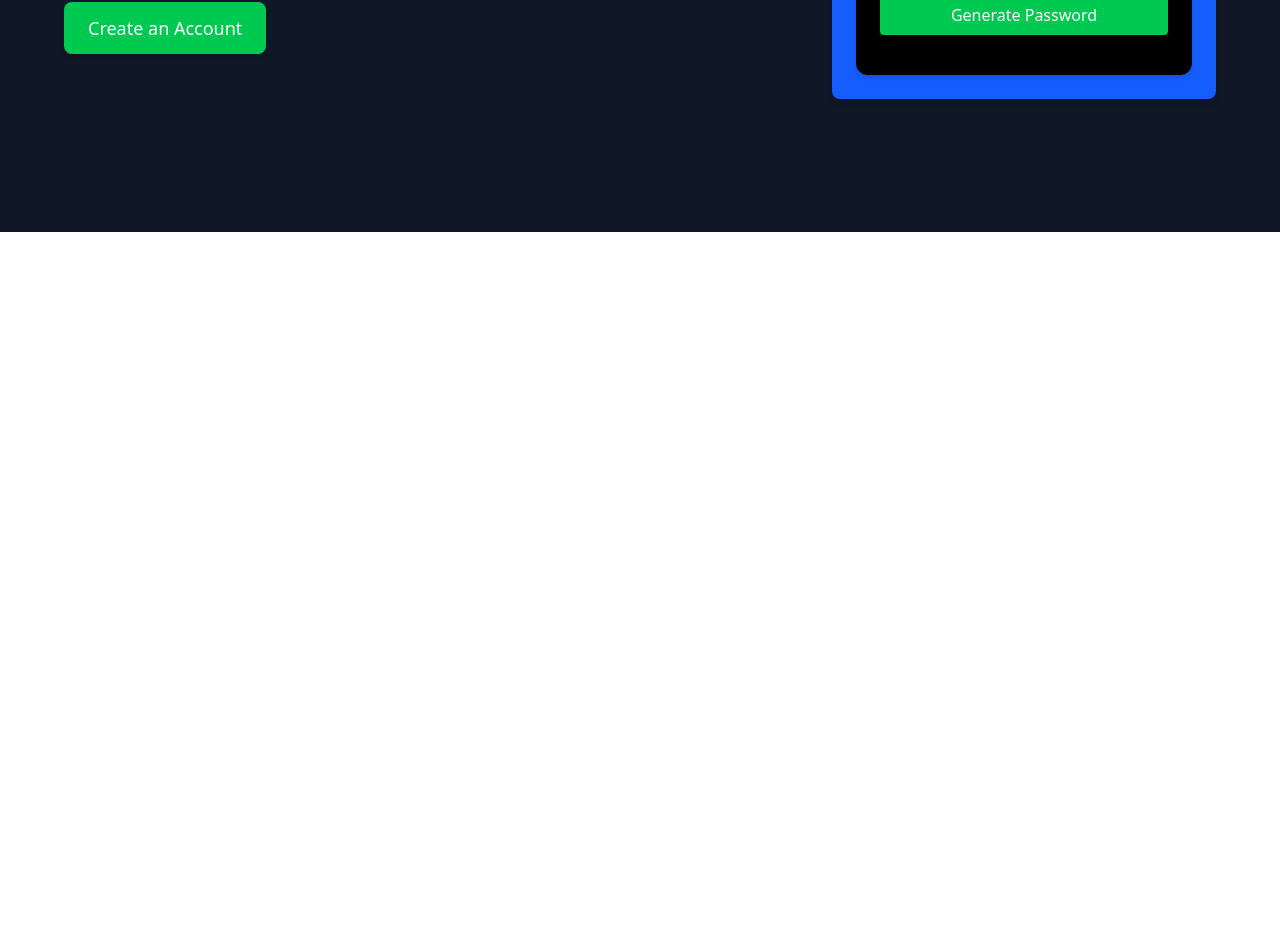
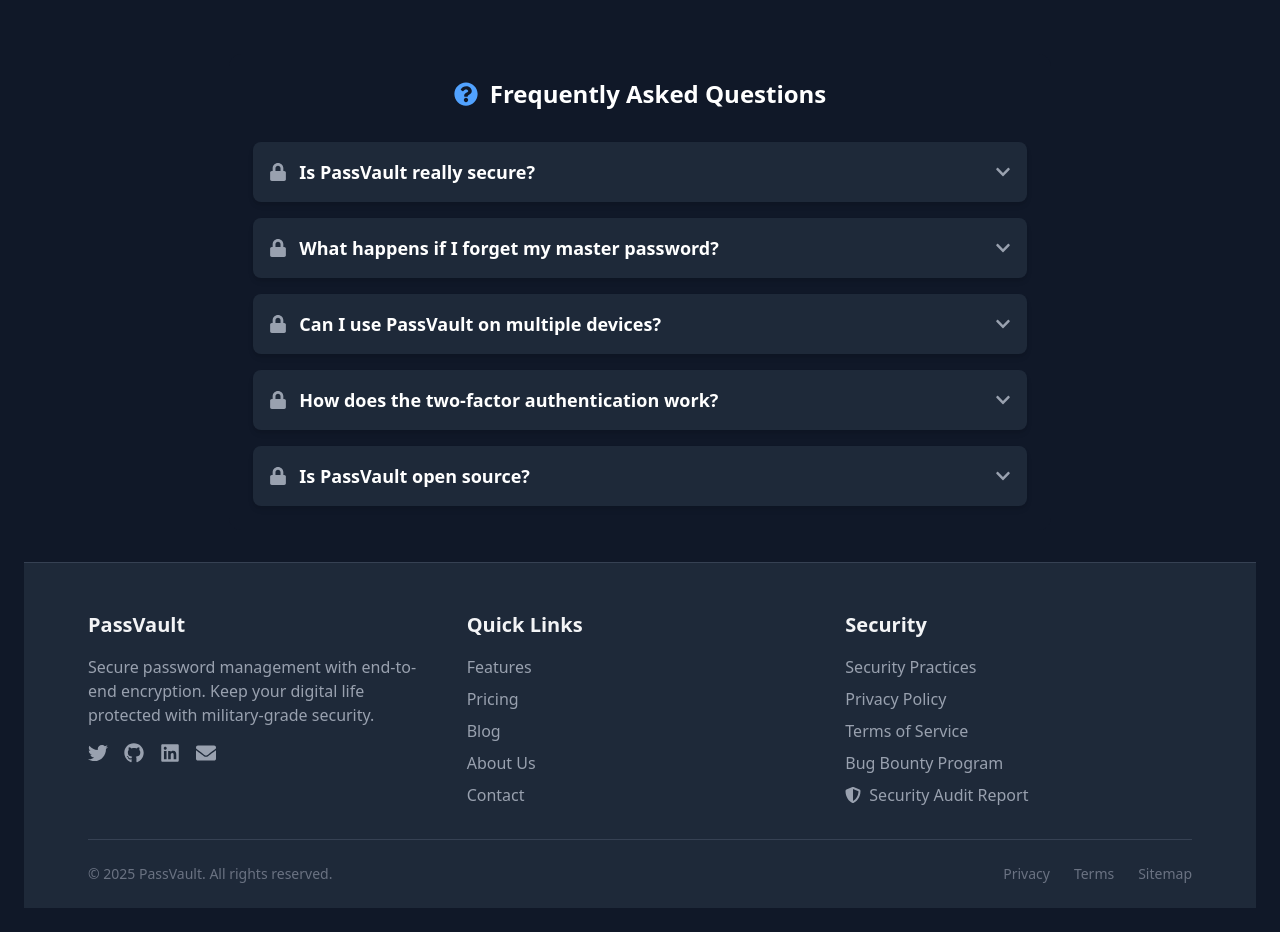
Before and after one commit to arnab-git-404/PassVault, a React (Vite) app in the folder frontend/: page / in a window 1280 px wide. Shown: the part 568-1500 px from the top of the page. Before the commit the page ends 800 px from the top, so only its background shows below. Built offline with nearby package versions, Linux system fonts and the light colour scheme; no server answers.

Commit message:
LandingPage

```diff
--- a/frontend/src/pages/LandingPage.jsx
+++ b/frontend/src/pages/LandingPage.jsx
@@ -1,18 +1,68 @@
-import React from "react";
+import React, { useState } from "react";
 import { Link } from "react-router-dom";
 import GeneratePassword from "../components/GeneratePassword";
 import SignUpModal from "../components/SignUpModal";
+import {
+  FaQuestionCircle,
+  FaCircle,
+  FaChevronDown,
+  FaChevronUp,
+  FaTwitter,
+  FaGithub,
+  FaLinkedin,
+  FaEnvelope,
+  FaLock,
+  FaShieldAlt,
+  FaLockOpen
+} from "react-icons/fa";
 
 export default function LandingPage() {
+  const [activeFaq, setActiveFaq] = useState(null);
+
+  const toggleFaq = (index) => {
+    setActiveFaq(activeFaq === index ? null : index);
+  };
+
+  // FAQ data
+  const faqData = [
+    {
+      question: "Is PassVault really secure?",
+      answer:
+        "Yes, PassVault uses AES-256 encryption, which is virtually unbreakable with current technology. Your master password never leaves your device, and all encryption/decryption happens locally.",
+    },
+    {
+      question: "What happens if I forget my master password?",
+      answer:
+        "Since we never store your master password and have no way to decrypt your data without it, it's crucial that you remember it. Consider creating a secure backup of your master password in a safe place.",
+    },
+    {
+      question: "Can I use PassVault on multiple devices?",
+      answer:
+        "Yes, you can access your PassVault from any device. Your encrypted data syncs securely across devices, but you'll always need your master password to decrypt it.",
+    },
+    {
+      question: "How does the two-factor authentication work?",
+      answer:
+        "Two-factor authentication adds an extra layer of security by requiring something you know (your master password) and something you have (like your phone). Even if someone knows your master password, they can't access your vault without the second factor.",
+    },
+    {
+      question: "Is PassVault open source?",
+      answer:
+        "Yes! We believe in transparency and community-driven security. Our code is available for review on GitHub, which means security experts worldwide can verify our security claims and help improve our platform.",
+    },
+  ];
+
   return (
     <div className="bg-gray-900 text-white min-h-screen flex flex-col items-center justify-center p-6">
       <div className="flex flex-col md:flex-row items-center justify-between w-full max-w-6xl gap-8 md:gap-16">
         {/* Left Side Content */}
         <div className="w-full md:w-2/3 text-left">
-          <h1 className="text-5xl font-bold mb-4 drop-shadow-lg">Welcome to PassVault</h1>
+          <h1 className="text-5xl font-bold mb-4 drop-shadow-lg">
+            Welcome to PassVault
+          </h1>
           <p className="text-lg text-gray-300 mb-6 animate-fade-in">
-            Securely store, manage, and generate passwords with ease.
-            Your digital security starts here.
+            Securely store, manage, and generate passwords with ease. Your
+            digital security starts here.
           </p>
 
           {/* Features Section */}
@@ -20,26 +70,35 @@ export default function LandingPage() {
             {/* Feature 1 */}
             <div className="hover:cursor-pointer bg-gray-800 p-6 rounded-lg shadow-lg hover:shadow-xl transition-transform transform hover:scale-105">
               <h2 className="text-2xl font-bold mb-2">🔒 Secure Storage</h2>
-              <p className="text-gray-400">Your passwords are encrypted with military-grade security.</p>
+              <p className="text-gray-400">
+                Your passwords are encrypted with military-grade security.
+              </p>
             </div>
 
             {/* Feature 2 */}
             <div className="hover:cursor-pointer bg-gray-800 p-6 rounded-lg shadow-lg hover:shadow-xl transition-transform transform hover:scale-105">
               <h2 className="text-2xl font-bold mb-2">⚡ Easy Access</h2>
-              <p className="text-gray-400">Access your passwords anytime, anywhere with our intuitive dashboard.</p>
+              <p className="text-gray-400">
+                Access your passwords anytime, anywhere with our intuitive
+                dashboard.
+              </p>
             </div>
 
             {/* Feature 3 */}
             <div className="hover:cursor-pointer bg-gray-800 p-6 rounded-lg shadow-lg hover:shadow-xl transition-transform transform hover:scale-105">
-              <h2 className="text-2xl font-bold mb-2">🛡️ Two-Factor Authentication</h2>
-              <p className="text-gray-400">Enhance your security with built-in 2FA support.</p>
+              <h2 className="text-2xl font-bold mb-2">
+                🛡️ Two-Factor Authentication
+              </h2>
+              <p className="text-gray-400">
+                Enhance your security with built-in 2FA support.
+              </p>
             </div>
           </div>
 
           {/* Call to Action */}
           <div className="mt-8">
             <button className="hover:cursor-pointer bg-green-500 px-6 py-3 rounded-lg text-lg hover:bg-green-600 transition-transform transform hover:scale-105 shadow-md hover:shadow-lg">
-              <Link to="/signin">Create an Account</Link>
+              <Link to="/signup">Create an Account</Link>
             </button>
           </div>
         </div>
@@ -51,6 +110,231 @@ export default function LandingPage() {
           </div>
         </div>
       </div>
+
+      {/* Improved FAQ Section */}
+      <div className="bg-gray-900 rounded-xl p-6 mb-8 md:w-2/3 mt-16 w-full max-w-6xl">
+        <h2 className="text-2xl font-bold mb-8 flex items-center justify-center">
+          <FaQuestionCircle className="text-blue-400 mr-3" />
+          Frequently Asked Questions
+        </h2>
+
+        <div className="space-y-4">
+          {faqData.map((faq, index) => (
+            <div
+              key={index}
+              className={`bg-gray-800 rounded-lg overflow-hidden transition-all duration-300 shadow-md ${
+                activeFaq === index
+                  ? "border-l-4 border-blue-500"
+                  : "hover:bg-gray-750"
+              }`}
+            >
+              {/* Question (clickable header) */}
+              <div
+                className="p-4 cursor-pointer flex justify-between items-center"
+                onClick={() => toggleFaq(index)}
+              >
+                <h3 className="text-lg font-semibold flex items-center">
+                  {activeFaq === index ? (
+                    <FaLockOpen className="mr-3 text-blue-500 transition-colors duration-300" />
+                  ) : (
+                    <FaLock className="mr-3 text-gray-400 transition-colors duration-300" />
+                  )}
+                  {faq.question}
+                </h3>
+                <div
+                  className={`transition-transform duration-300 ${
+                    activeFaq === index ? "transform rotate-180" : ""
+                  }`}
+                >
+                  <FaChevronDown
+                    className={`${
+                      activeFaq === index ? "text-blue-500" : "text-gray-400"
+                    }`}
+                  />
+                </div>
+              </div>
+
+              {/* Answer (collapsible content) */}
+              <div
+                className={`overflow-hidden transition-all duration-300 ease-in-out ${
+                  activeFaq === index ? "max-h-40" : "max-h-0"
+                }`}
+              >
+                <div className="p-4 pt-0 text-gray-300 bg-gray-800 border-t border-gray-700">
+                  {faq.answer}
+                </div>
+              </div>
+            </div>
+          ))}
+        </div>
+      </div>
+
+      {/* New Footer Section */}
+      <footer className="w-full bg-gray-800 mt-auto pt-12 pb-6 border-t border-gray-700">
+        <div className="max-w-6xl mx-auto px-6">
+          <div className="grid grid-cols-1 md:grid-cols-3 gap-8 mb-8">
+            {/* About */}
+            <div>
+              <h3 className="text-xl font-bold mb-4 text-gray-100">
+                PassVault
+              </h3>
+              <p className="text-gray-400 mb-4">
+                Secure password management with end-to-end encryption. Keep your
+                digital life protected with military-grade security.
+              </p>
+              <div className="flex space-x-4">
+                <a
+                  href="#"
+                  className="text-gray-400 hover:text-blue-400 transition-colors"
+                >
+                  <FaTwitter size={20} />
+                </a>
+                <a
+                  href="#"
+                  className="text-gray-400 hover:text-purple-400 transition-colors"
+                >
+                  <FaGithub size={20} />
+                </a>
+                <a
+                  href="#"
+                  className="text-gray-400 hover:text-blue-500 transition-colors"
+                >
+                  <FaLinkedin size={20} />
+                </a>
+                <a
+                  href="#"
+                  className="text-gray-400 hover:text-red-400 transition-colors"
+                >
+                  <FaEnvelope size={20} />
+                </a>
+              </div>
+            </div>
+
+            {/* Quick Links */}
+            <div>
+              <h3 className="text-xl font-bold mb-4 text-gray-100">
+                Quick Links
+              </h3>
+              <ul className="space-y-2 text-gray-400">
+                <li>
+                  <Link
+                    to="/features"
+                    className="hover:text-blue-400 transition-colors"
+                  >
+                    Features
+                  </Link>
+                </li>
+                <li>
+                  <Link
+                    to="/pricing"
+                    className="hover:text-blue-400 transition-colors"
+                  >
+                    Pricing
+                  </Link>
+                </li>
+                <li>
+                  <Link
+                    to="/blog"
+                    className="hover:text-blue-400 transition-colors"
+                  >
+                    Blog
+                  </Link>
+                </li>
+                <li>
+                  <Link
+                    to="/about"
+                    className="hover:text-blue-400 transition-colors"
+                  >
+                    About Us
+                  </Link>
+                </li>
+                <li>
+                  <Link
+                    to="/contact"
+                    className="hover:text-blue-400 transition-colors"
+                  >
+                    Contact
+                  </Link>
+                </li>
+              </ul>
+            </div>
+
+            {/* Security Links */}
+            <div>
+              <h3 className="text-xl font-bold mb-4 text-gray-100">Security</h3>
+              <ul className="space-y-2 text-gray-400">
+                <li>
+                  <Link
+                    to="/security"
+                    className="hover:text-blue-400 transition-colors"
+                  >
+                    Security Practices
+                  </Link>
+                </li>
+                <li>
+                  <Link
+                    to="/privacy"
+                    className="hover:text-blue-400 transition-colors"
+                  >
+                    Privacy Policy
+                  </Link>
+                </li>
+                <li>
+                  <Link
+                    to="/terms"
+                    className="hover:text-blue-400 transition-colors"
+                  >
+                    Terms of Service
+                  </Link>
+                </li>
+                <li>
+                  <Link
+                    to="/bug-bounty"
+                    className="hover:text-blue-400 transition-colors"
+                  >
+                    Bug Bounty Program
+                  </Link>
+                </li>
+                <li>
+                  <a
+                    href="#"
+                    className="flex items-center hover:text-blue-400 transition-colors"
+                  >
+                    <FaShieldAlt className="mr-2" /> Security Audit Report
+                  </a>
+                </li>
+              </ul>
+            </div>
+          </div>
+
+          {/* Copyright and bottom links */}
+          <div className="border-t border-gray-700 pt-6 flex flex-col md:flex-row justify-between items-center">
+            <div className="text-gray-500 text-sm mb-4 md:mb-0">
+              &copy; {new Date().getFullYear()} PassVault. All rights reserved.
+            </div>
+            <div className="flex space-x-6">
+              <Link
+                to="/privacy"
+                className="text-sm text-gray-500 hover:text-blue-400 transition-colors"
+              >
+                Privacy
+              </Link>
+              <Link
+                to="/terms"
+                className="text-sm text-gray-500 hover:text-blue-400 transition-colors"
+              >
+                Terms
+              </Link>
+              <Link
+                to="/sitemap"
+                className="text-sm text-gray-500 hover:text-blue-400 transition-colors"
+              >
+                Sitemap
+              </Link>
+            </div>
+          </div>
+        </div>
+      </footer>
     </div>
   );
 }
```
Also changed, not shown: 2 other files (tests, documents, lock files or other folders).
